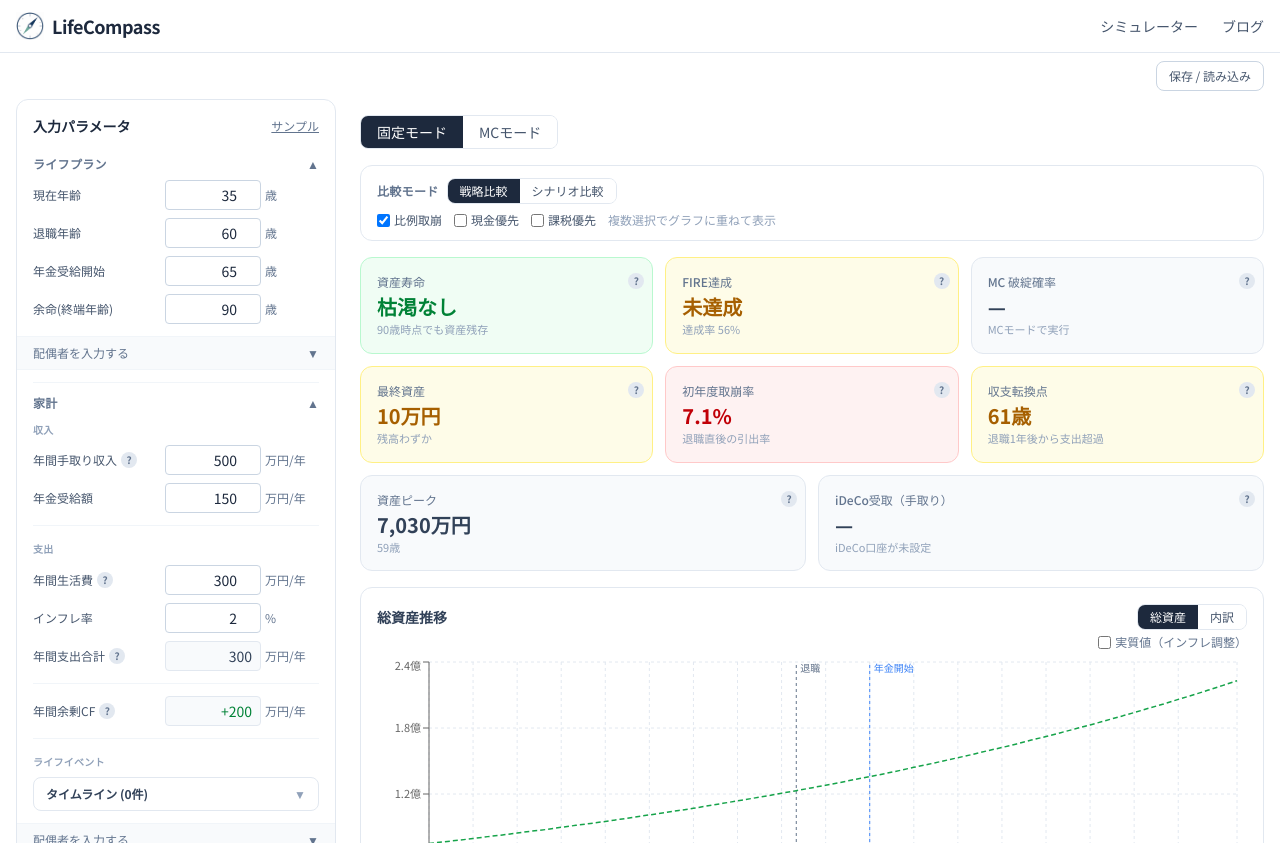
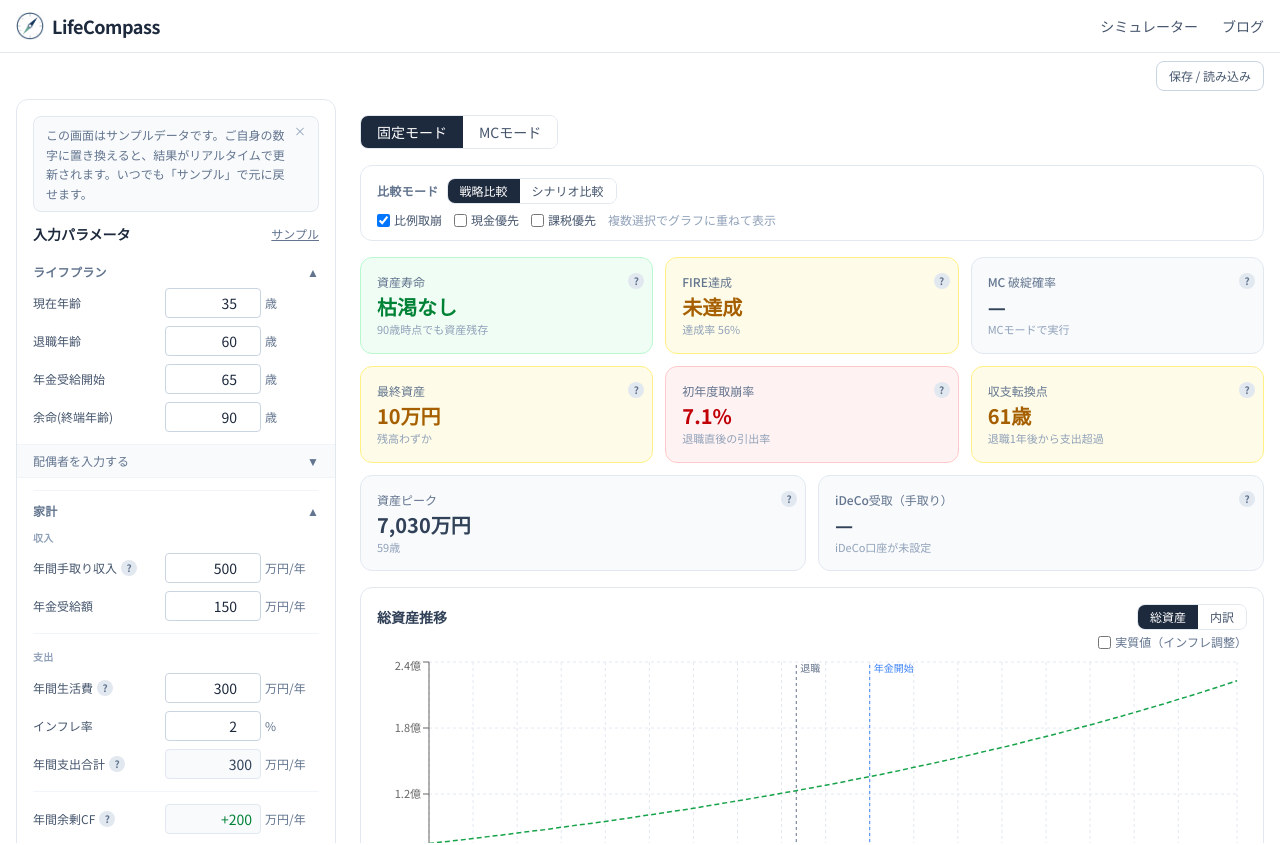
Before and after one commit to freenough/lifecompass-next, a Next.js app: page /simulator in a window 1280 px wide. Shown: the top 845 px of the page. Built offline with nearby package versions, Linux system fonts and the light colour scheme.

Commit message:
fix: シミュレーターの入力パラメータのモバイル対応バグ対応③

```diff
--- a/src/components/simulator/InfoTooltip.tsx
+++ b/src/components/simulator/InfoTooltip.tsx
@@ -1,6 +1,6 @@
 'use client';
 
-import { useLayoutEffect, useRef, useState } from 'react';
+import { useEffect, useLayoutEffect, useRef, useState } from 'react';
 import { createPortal } from 'react-dom';
 
 const TOOLTIP_WIDTH = 208; // w-52相当
@@ -51,6 +51,19 @@ export default function InfoTooltip({ text }: { text: string }) {
     }
   }, [show, pos]);
 
+  // 位置はクリック時点の座標で一度だけ計算しており、開いている間スクロールに追従させる
+  // 仕組みは持たない。ページ内のどのスクロールコンテナ（window自身・lg:overflow-y-autoの
+  // 各パネル等）でスクロールが発生しても検知できるよう、windowにcapture:trueで
+  // scrollイベントを登録する（scrollイベントはbubbleしないため、descendant要素での
+  // スクロールを拾うにはキャプチャフェーズで listen する必要がある）。検知したら
+  // 吹き出しを閉じる（追従・再計算は行わない）。
+  useEffect(() => {
+    if (!show) return;
+    const closeOnScroll = () => setShow(false);
+    window.addEventListener('scroll', closeOnScroll, true);
+    return () => window.removeEventListener('scroll', closeOnScroll, true);
+  }, [show]);
+
   return (
     <span className="relative inline-flex">
       <button
--- /dev/null
+++ b/src/components/simulator/SampleDataBanner.tsx
@@ -0,0 +1,45 @@
+'use client';
+
+import { useEffect, useState } from 'react';
+
+const STORAGE_KEY = 'lifecompass_sample_banner_seen';
+
+/**
+ * note.com経由の初回訪問者向けに、入力パネルの数字がサンプルデータであることを
+ * 案内するバー。localStorageのフラグで初回訪問時のみ表示する。
+ *
+ * 「閉じるボタンを押さず離脱した場合」の扱い: 表示した時点（マウント時）で
+ * 即座にフラグを立てる方式にした。仕様の「表示済みフラグ」は文字通り
+ * “表示したかどうか”の記録であり、明示的な×クリックの有無で挙動を分けると
+ * 「閉じずに離脱したら次回また出る／出ない」の判断がさらに複雑になるため、
+ * シンプルに「一度表示されたら次回から出さない」に統一した。
+ */
+export default function SampleDataBanner() {
+  const [show, setShow] = useState(false);
+
+  useEffect(() => {
+    if (typeof window === 'undefined') return;
+    const seen = window.localStorage.getItem(STORAGE_KEY);
+    if (!seen) {
+      setShow(true);
+      window.localStorage.setItem(STORAGE_KEY, '1');
+    }
+  }, []);
+
+  if (!show) return null;
+
+  return (
+    <div className="mb-2 flex items-start gap-2 rounded-lg bg-slate-50 border border-slate-200 px-3 py-2 text-xs text-slate-500 leading-relaxed">
+      <p className="flex-1">
+        この画面はサンプルデータです。ご自身の数字に置き換えると、結果がリアルタイムで更新されます。いつでも「サンプル」で元に戻せます。
+      </p>
+      <button
+        onClick={() => setShow(false)}
+        className="shrink-0 text-slate-400 hover:text-slate-600 leading-none"
+        aria-label="閉じる"
+      >
+        ×
+      </button>
+    </div>
+  );
+}
--- a/src/components/simulator/SimulatorForm.tsx
+++ b/src/components/simulator/SimulatorForm.tsx
@@ -10,6 +10,7 @@ import { UNIT_WIDTH_CLASS, INPUT_WIDTH_CLASS } from '@/components/simulator/form
 import InfoTooltip from '@/components/simulator/InfoTooltip';
 import PortfolioPanel from '@/components/simulator/PortfolioPanel';
 import LifeEventTimeline from '@/components/simulator/LifeEventTimeline';
+import SampleDataBanner from '@/components/simulator/SampleDataBanner';
 
 type RateFieldKey = 'rWNisa' | 'rWIdeco' | 'rWTax' | 'rRNisa' | 'rRIdeco' | 'rRTax' | 'mcStd' | 'mcStdR';
 
@@ -349,6 +350,7 @@ export default function SimulatorForm() {
 
   return (
     <div className="flex flex-col gap-1 rounded-xl border border-slate-200 bg-white p-4 text-sm">
+      <SampleDataBanner />
       <div className="flex items-center justify-between mb-2">
         <h2 className="text-sm font-bold text-slate-800">入力パラメータ</h2>
         <button
```
Also changed, not shown: 2 other files (tests, documents, lock files or other folders).
